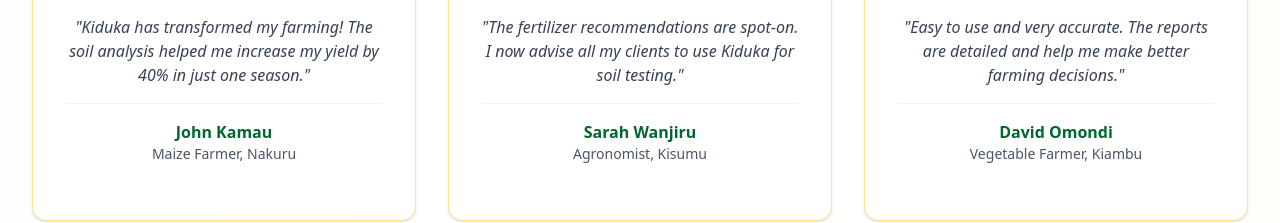
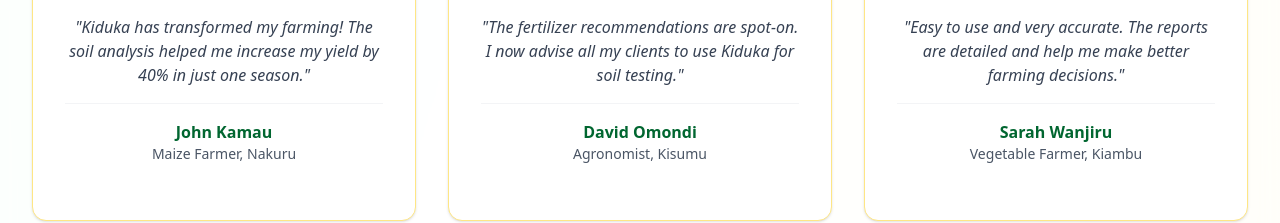
Before and after one commit to oscar066/Kiduka, a Next.js app in the folder client/kiduka-app/: page / in a window 1280 px wide. Shown: the part 2320-2543 px from the top of the page. Built offline with nearby package versions, Linux system fonts and the light colour scheme.

Commit message:
:construction: Fix user feedbacks

```diff
--- a/client/kiduka-app/src/app/components/landing/LandingPage.tsx
+++ b/client/kiduka-app/src/app/components/landing/LandingPage.tsx
@@ -53,13 +53,13 @@
       rating: 5,
     },
     {
-      name: "Sarah Wanjiru",
+      name: "David Omondi",
       role: "Agronomist, Kisumu",
       content: "The fertilizer recommendations are spot-on. I now advise all my clients to use Kiduka for soil testing.",
       rating: 5,
     },
     {
-      name: "David Omondi",
+      name: "Sarah Wanjiru",
       role: "Vegetable Farmer, Kiambu",
       content: "Easy to use and very accurate. The reports are detailed and help me make better farming decisions.",
       rating: 5,
```
